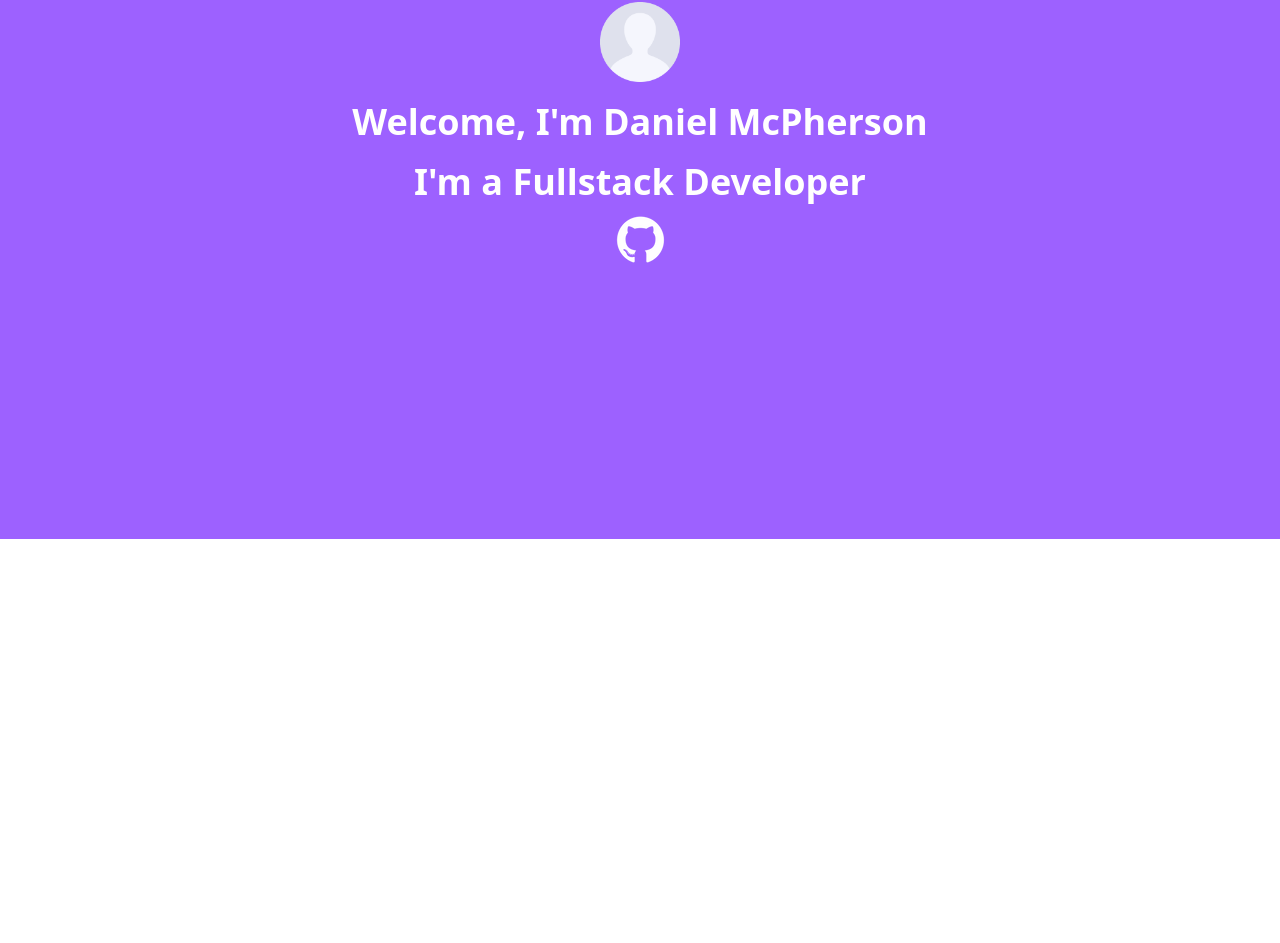
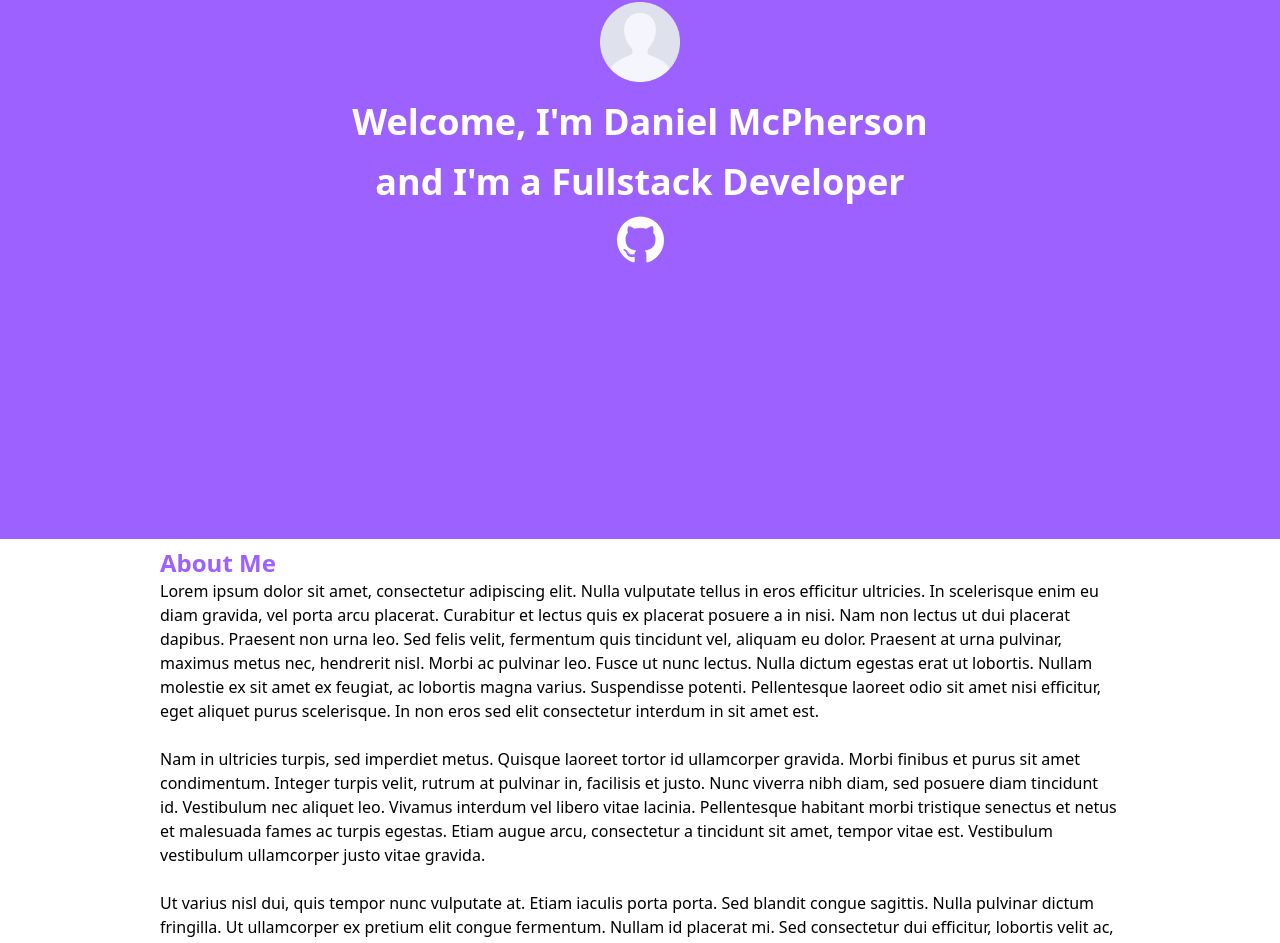
Before and after one commit to RangerVinven/Old-Portfolio, a React (Vite) app: page / in a window 1280 px wide. Shown: the part 301-1244 px from the top of the page. Before the commit the page ends 840 px from the top, so only its background shows below. Built offline with nearby package versions, Linux system fonts and the light colour scheme.

Commit message:
Added the AboutMe page

```diff
--- a/src/App.tsx
+++ b/src/App.tsx
@@ -1,4 +1,5 @@
 import Navbar from "./components/Navbar"
+import AboutMe from "./pages/AboutMe"
 import Home from "./pages/Home"
 
 function App() {
@@ -6,6 +7,7 @@ function App() {
     <div>
       <Navbar />
       <Home />
+      <AboutMe />
     </div>
   )
 }
--- /dev/null
+++ b/src/pages/AboutMe.tsx
@@ -0,0 +1,16 @@
+import React from 'react'
+
+export default function AboutMe() {
+  return (
+    <div className="flex justify-center mt-2">
+      <div className="w-3/4">
+        <h1 className="text-2xl text-mainPurple font-bold">About Me</h1>
+        <p>Lorem ipsum dolor sit amet, consectetur adipiscing elit. Nulla vulputate tellus in eros efficitur ultricies. In scelerisque enim eu diam gravida, vel porta arcu placerat. Curabitur et lectus quis ex placerat posuere a in nisi. Nam non lectus ut dui placerat dapibus. Praesent non urna leo. Sed felis velit, fermentum quis tincidunt vel, aliquam eu dolor. Praesent at urna pulvinar, maximus metus nec, hendrerit nisl. Morbi ac pulvinar leo. Fusce ut nunc lectus. Nulla dictum egestas erat ut lobortis. Nullam molestie ex sit amet ex feugiat, ac lobortis magna varius. Suspendisse potenti. Pellentesque laoreet odio sit amet nisi efficitur, eget aliquet purus scelerisque. In non eros sed elit consectetur interdum in sit amet est.</p>
+        <br />
+        <p>Nam in ultricies turpis, sed imperdiet metus. Quisque laoreet tortor id ullamcorper gravida. Morbi finibus et purus sit amet condimentum. Integer turpis velit, rutrum at pulvinar in, facilisis et justo. Nunc viverra nibh diam, sed posuere diam tincidunt id. Vestibulum nec aliquet leo. Vivamus interdum vel libero vitae lacinia. Pellentesque habitant morbi tristique senectus et netus et malesuada fames ac turpis egestas. Etiam augue arcu, consectetur a tincidunt sit amet, tempor vitae est. Vestibulum vestibulum ullamcorper justo vitae gravida.</p>
+        <br />
+        <p>Ut varius nisl dui, quis tempor nunc vulputate at. Etiam iaculis porta porta. Sed blandit congue sagittis. Nulla pulvinar dictum fringilla. Ut ullamcorper ex pretium elit congue fermentum. Nullam id placerat mi. Sed consectetur dui efficitur, lobortis velit ac, ullamcorper eros. Class aptent taciti sociosqu ad litora torquent per conubia nostra, per inceptos himenaeos. Nunc laoreet accumsan erat, quis volutpat libero mattis quis. In eu convallis elit.</p>
+      </div>
+    </div>
+  )
+}
--- a/src/pages/Home.tsx
+++ b/src/pages/Home.tsx
@@ -1,5 +1,3 @@
-import React from 'react'
-
 export default function Home() {
   return (
     <div className="h-screen w-screen bg-mainPurple">
@@ -7,7 +5,7 @@ export default function Home() {
             <img src="src/media/userIcon.png" alt="User Icon" className="h-20 w-20 mb-5" />
 
             <h1 className="text-4xl font-bold text-white">Welcome, I'm Daniel McPherson</h1>
-            <h1 className="text-4xl font-bold mt-5 text-white">I'm a Fullstack Developer</h1>
+            <h1 className="text-4xl font-bold mt-5 text-white">and I'm a Fullstack Developer</h1>
 
             <div>
                 <a href="https://github.com/RangerVinven" target="_blank" rel="noopener noreferrer">
--- /dev/null
+++ b/src/pages/Projects.tsx
@@ -0,0 +1,14 @@
+import React from 'react'
+
+export default function Projects() {
+  return (
+    <div className="flex justify-center mt-2">
+      <div className="w-3/4">
+        <div className="flex justify-end">
+            <h1 className="text-2xl text-mainPurple font-bold">About Me</h1>
+        </div>
+
+      </div>
+    </div>
+  )
+}
--- a/tailwind.config.js
+++ b/tailwind.config.js
@@ -7,7 +7,7 @@ module.exports = {
     extend: {
       colors: {
         "mainPurple": "#9D61FF",
-        "lightPurple": "#CDADFF"
+        "secondaryPurple": "#CDADFF"
       }
     },
   },
```
